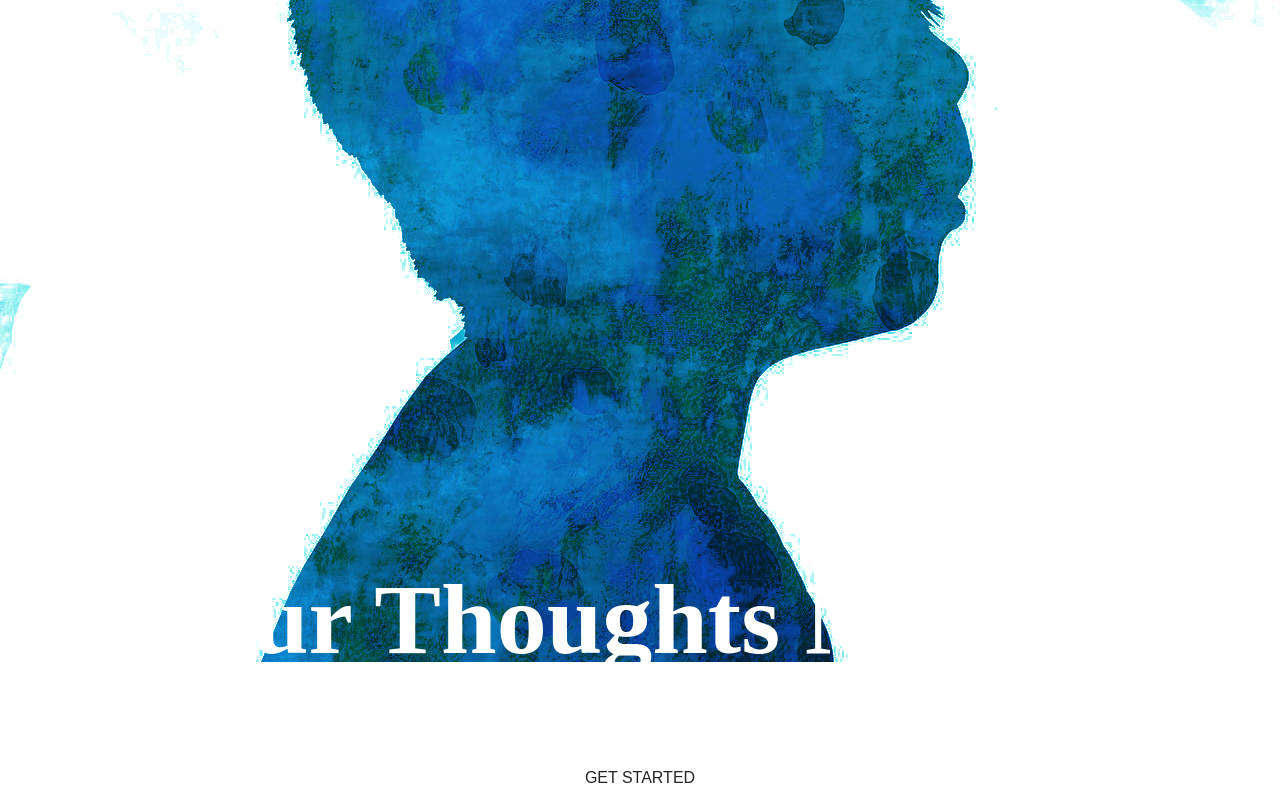
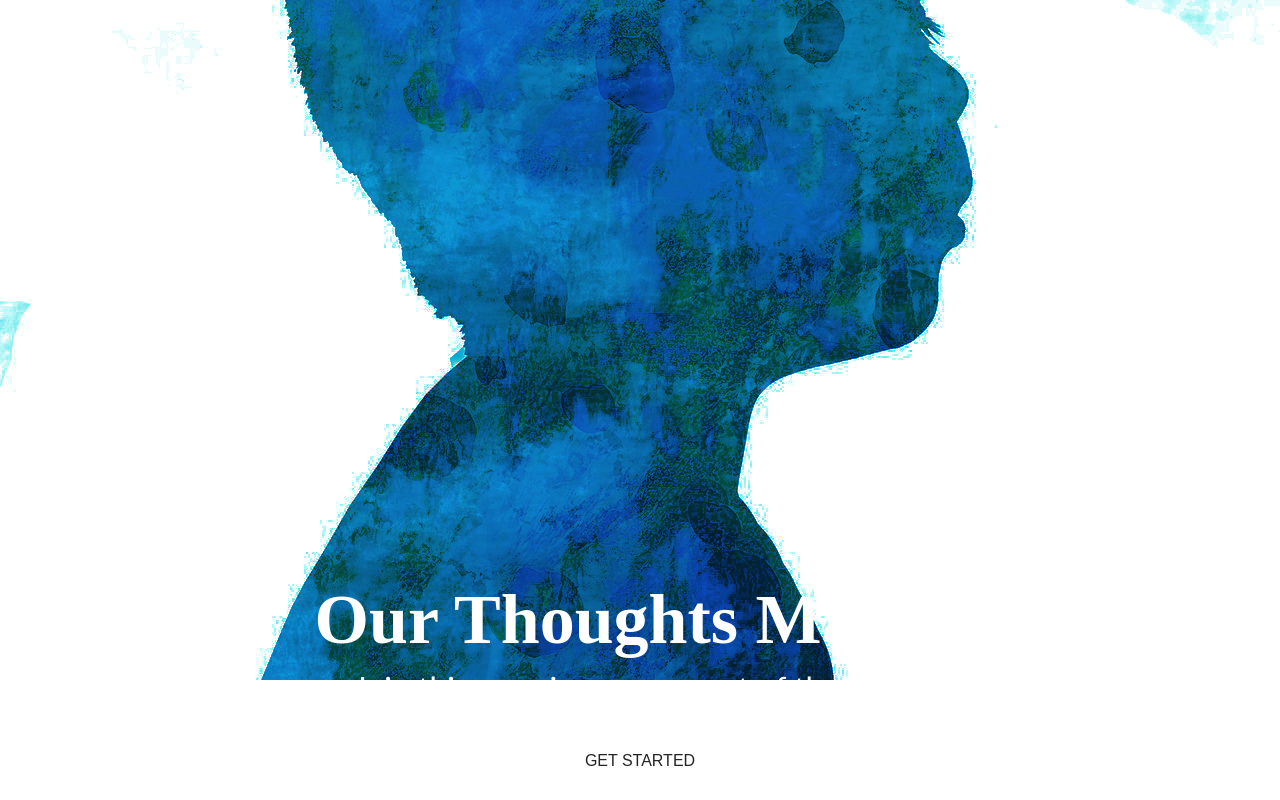
Before and after one commit to AJofEarth321/ThoughtWave-WIP, a React (Create React App) app: page / in a window 1280 px wide. Shown: the part 389-1189 px from the top of the page. Built offline with nearby package versions, Linux system fonts and the light colour scheme.

Commit message:
create the card item component files

```diff
--- a/src/components/HeroSection.css
+++ b/src/components/HeroSection.css
@@ -7,8 +7,7 @@ image {
 }
 
 .hero-container {
-    /* including the line below creates a "module not found, can't resolve image" error */
-    /* background-image: url('images/twHead.jpg') center center/cover
+    /* background-image: url('../images/twHead.jpg') center center/cover
     no-repeat;  */
     height: 100vh;
     width: 100%;
@@ -22,7 +21,7 @@ image {
 
 .hero-container > h1 {
     color: #fff;
-    font-size: 100px;
+    font-size: 70px;
     margin-top: -100px;
 }
 
```
Also changed, not shown: src/components/CardItem.js (added, +10 -0 lines), src/components/Cards.css (added), src/components/Cards.js (added).
